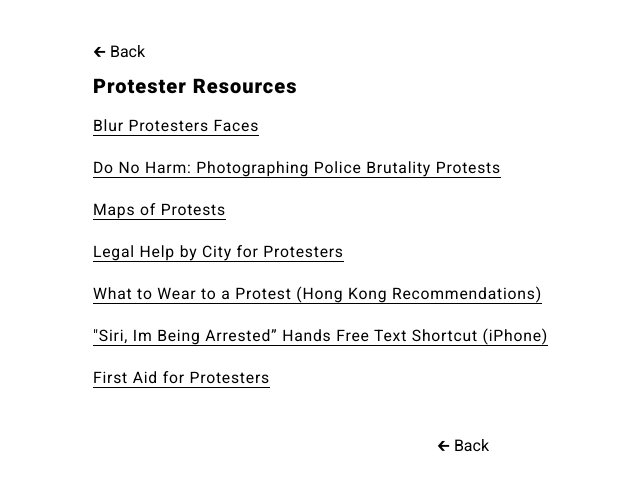
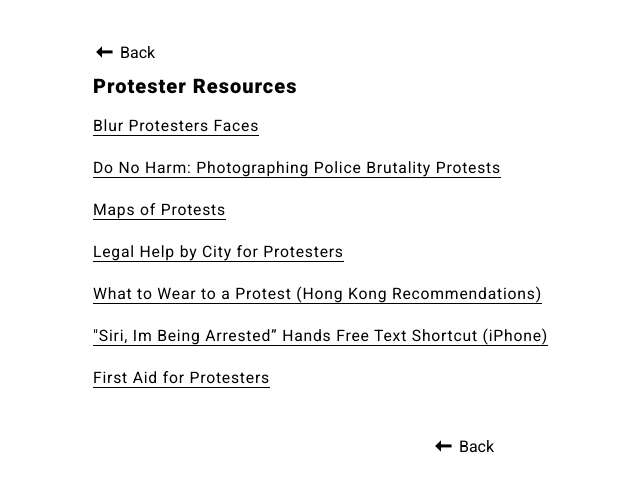
Before and after one commit to linusjpg/linusjpg.github.io, a plain HTML site: page protester-resources/index.html in a window 1280 px wide. Shown: the full height of the page, 177-817 px from the left. Drawn offline with Linux system fonts and the light colour scheme.

Commit message:
back arrow fix

```diff
--- a/protester-resources/index.html
+++ b/protester-resources/index.html
@@ -18,8 +18,8 @@ Black Lives Matter – New Day Same Pain
 
 <div class="page-width page-container">
 <a href="../index.html" class="btn back-button__link">
-<span>&#129136;	</span>
-<span>Back</span>
+    <i class="back-arrow"></i>
+    <span>Back</span>
 </a>
 <header>
 <h1>Protester Resources</h1>
@@ -43,7 +43,7 @@ h1 {
 
 <div style="text-align: center; margin-top: 45px;">
     <a href="../index.html" class="btn back-button__link">
-        <span>&#129136;	</span>
+        <i class="back-arrow"></i>
         <span>Back</span>
     </a>
 </div>
--- a/style.css
+++ b/style.css
@@ -112,6 +112,30 @@ h3 a {
     }
 }
 
+.back-arrow {
+    transform: rotate(-135deg);
+    display: inline-block;
+    vertical-align: text-top;
+    border-width: 4px;
+    border-style: solid;
+    border-bottom-color: transparent;
+    border-left-color: transparent;
+    margin: 5px;
+    margin-right: 10px;
+    color: black;
+}
+
+.back-arrow:before {
+    content: '';
+    right: 0;
+    top: -2px;
+    position: absolute;
+    height: 3px;
+    box-shadow: inset 0 0 0 12px;
+    transform: rotate(-45deg);
+    width: 12px;
+    transform-origin: right top;
+}
 /*===================================
 	Anonymize Photographs
 ===================================*/
```
Also changed, not shown: anonymize/index.html (+1 -1 lines), anti-racism-resources.html (+3 -3 lines), charities.html (+2 -2 lines), donate-to-victims.html (+2 -2 lines), donate-with-no-money.html (+2 -2 lines), petitions-to-sign.html (+2 -2 lines), protester-resources/first-aid-for-protesters.html (+2 -2 lines), protester-resources/legal-help-by-city-for-protesters.html (+2 -2 lines), protester-resources/what-to-wear-to-a-protest-hong-kong-protesters-recommendations.html (+2 -2 lines), protesters-bail-funds.html (+2 -2 lines), register-to-vote-usa.html (+2 -2 lines), text-call.html (+2 -2 lines).
